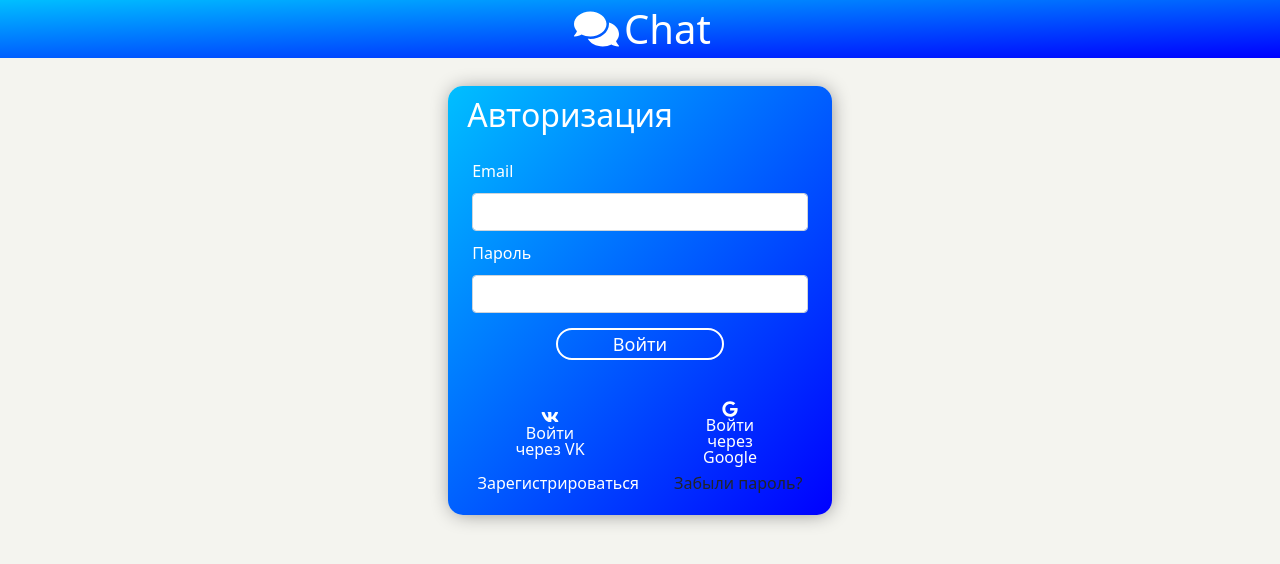
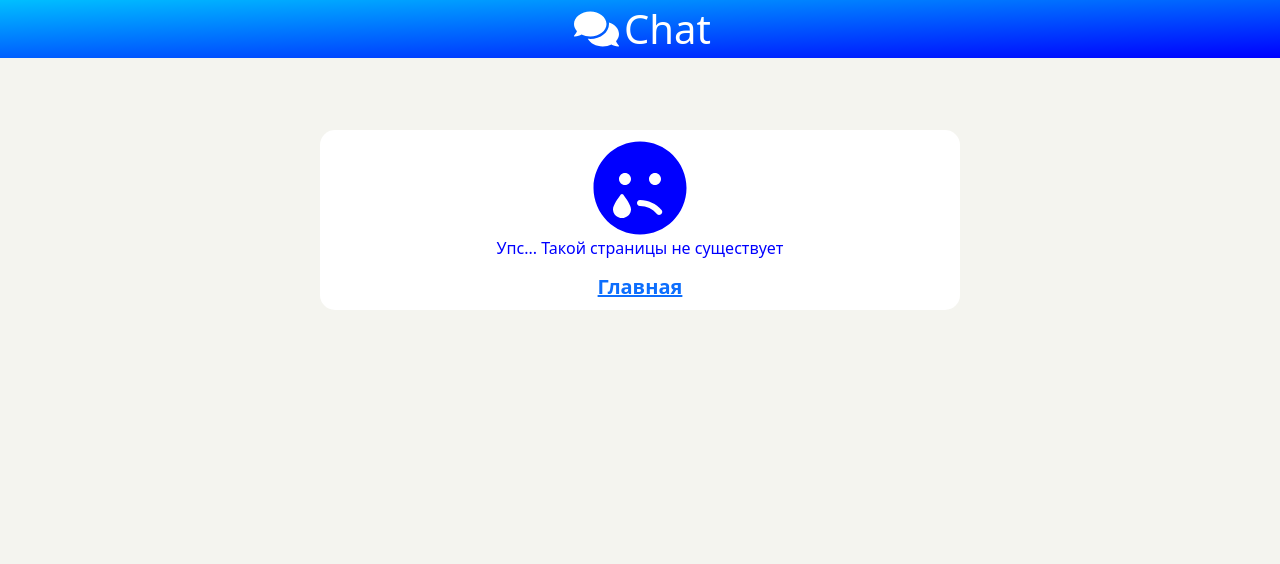
Before and after one commit to MariaZayashnikova/Chat_Web, a React (Create React App) app in the folder my-app/: page /error in a window 1280 px wide. Before the commit this address led to /. Shown: the top 564 px of the page. Built offline with nearby package versions, Linux system fonts and the light colour scheme; no server answers.

Commit message:
implemented url error component

```diff
--- /dev/null
+++ b/my-app/src/components/Error/Error.css
@@ -0,0 +1,15 @@
+.containerError {
+    width: 50%;
+    margin: 5% auto;
+    padding: 10px;
+    color: blue;
+    background: white;
+    text-align: center;
+    border-radius: 15px;
+}
+
+.linkInError {
+    font-size: 20px;
+    line-height: 16px;
+    font-weight: 600;
+}
--- /dev/null
+++ b/my-app/src/components/Error/Error.js
@@ -0,0 +1,16 @@
+import React from "react";
+import {FontAwesomeIcon} from "@fortawesome/react-fontawesome";
+import './Error.css';
+import {Link} from "react-router-dom";
+
+function Error() {
+    return (
+        <div className="containerError">
+            <FontAwesomeIcon className="custom-icon" icon={['fas', 'sad-tear']} size="6x" />
+            <p>Упс... Такой страницы не существует</p>
+            <Link className="linkInError" to="/">Главная</Link>
+        </div>
+    )
+}
+
+export default Error;
--- a/my-app/src/components/app/App.js
+++ b/my-app/src/components/app/App.js
@@ -9,6 +9,7 @@ import {connect} from "react-redux";
 import { library } from '@fortawesome/fontawesome-svg-core';
 import { fab } from '@fortawesome/free-brands-svg-icons';
 import {fas} from '@fortawesome/free-solid-svg-icons';
+import Error from "../Error/Error";
 
 library.add(fab, fas);
 
@@ -23,6 +24,8 @@ function App({user}) {
               {user ? (
                   <Redirect push to="/OperatorPage"/>
               ) : <Redirect push to="/"/>}
+              <Route path='/error' component={Error} />
+              <Redirect to="/error"/>
           </div>
       </Router>
   );
```
